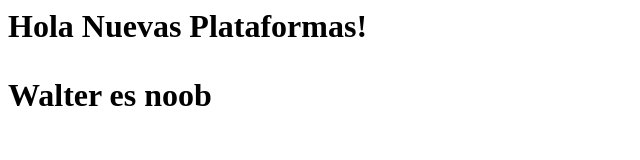
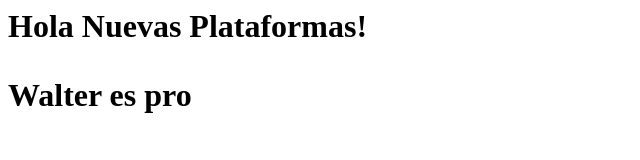
Before and after one commit to JasonGGa/Plataformas, a plain HTML site: page index.html in a window 1280 px wide. Shown: the full height of the page, 0-640 px from the left. Drawn offline with Linux system fonts and the light colour scheme.

Commit message:
Tercer commit

```diff
--- a/index.html
+++ b/index.html
@@ -3,6 +3,6 @@
 </head>
 <body>
 <h1>Hola Nuevas Plataformas!<h1>
-<p>Walter es noob</p>
+<p>Walter es pro</p>
 </body>
 </html>
```
